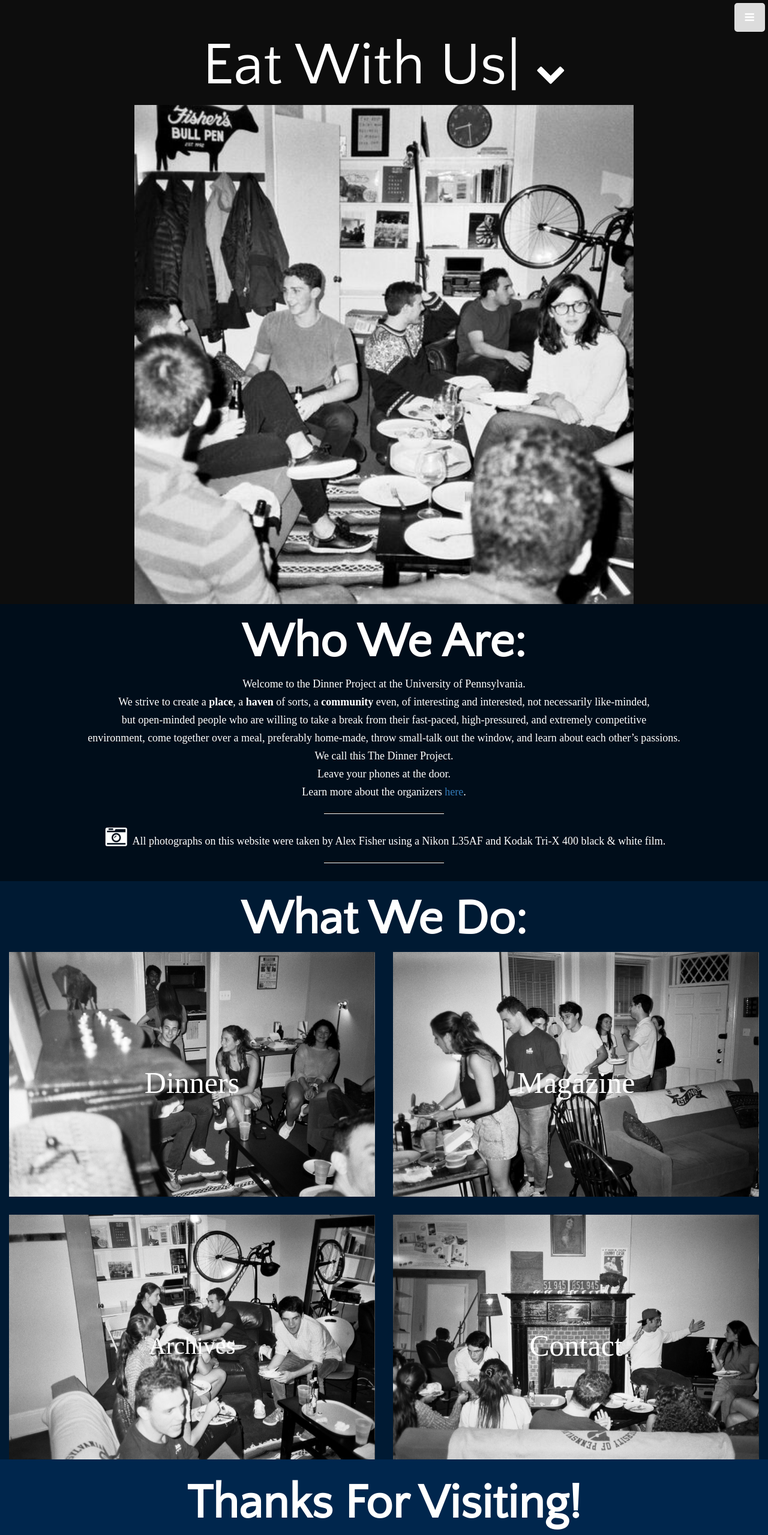
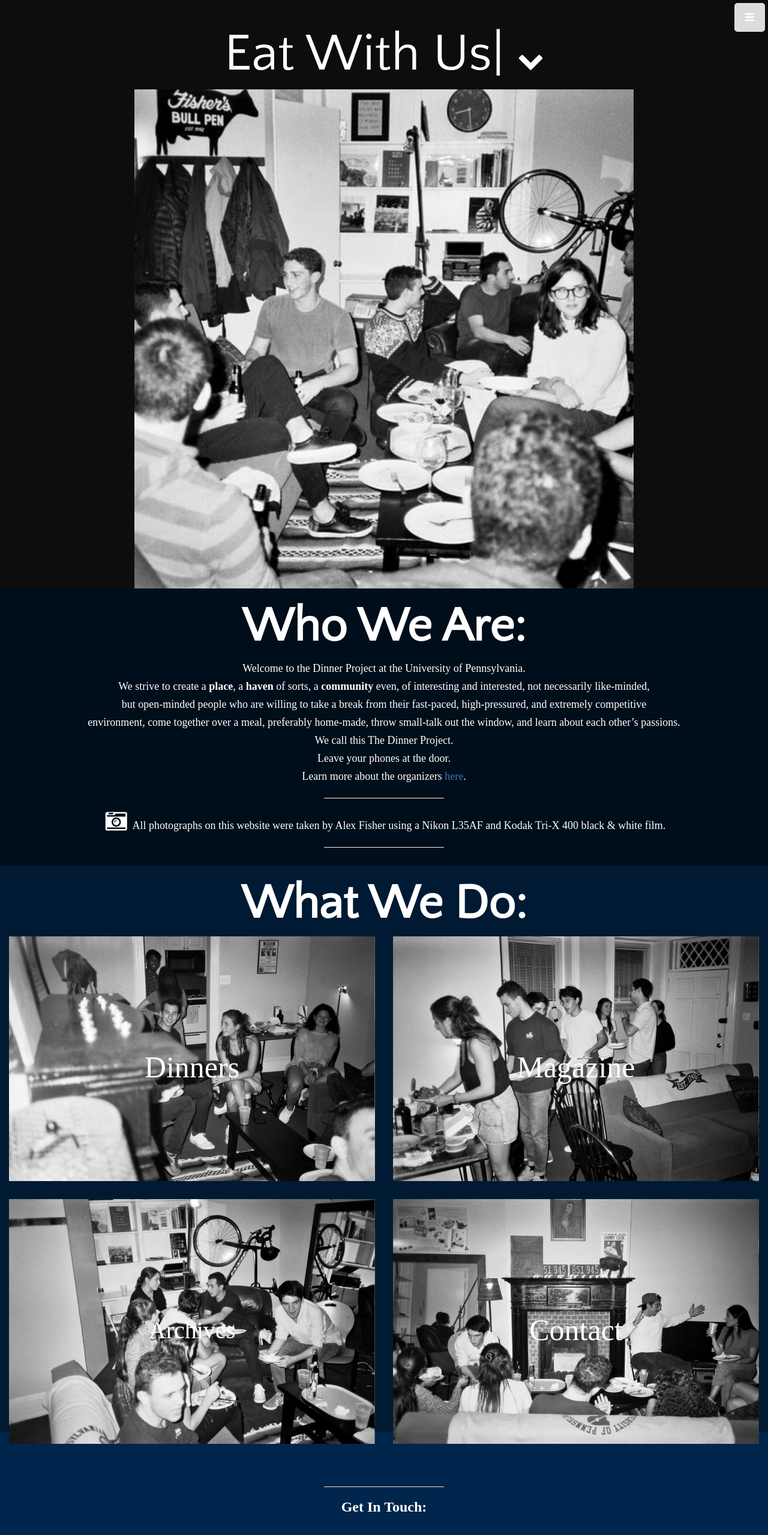
Before and after one commit to naomipohl/dinner-project, a plain HTML site: page index.html in a window 1280 px wide. Shown: the top 2559 px of the page at 60% size. Drawn offline with Linux system fonts and the light colour scheme; a web font is replaced by a local one.

Commit message:
update eat w us font size

```diff
--- a/index.html
+++ b/index.html
@@ -5,7 +5,7 @@
 
     <meta charset="utf-8">
     <meta http-equiv="X-UA-Compatible" content="IE=edge">
-    <meta name="viewport" content="width=device-width; initial-scale=1.0; maximum-scale=1.0; user-scalable=0;" />
+    <meta name="viewport" content="width=device-width, initial-scale=1.0, maximum-scale=1.0, user-scalable=0" />
     <meta name="description" content="Dinner Project UPenn">
     <meta name="keywords" content="Dinner, Project, UPenn">
     <meta name="author" content="Naomi Pohl, Alex Fisher, Daniel Fradin">
@@ -60,7 +60,7 @@
 <div class="container">
     <div class="row">
             <div class="typing" style="margin-top:-75px;text-align:center;">
-              <h1 class='quattro-sans' style='font-size:100px;'><br><span class="ityped"></span>
+              <h1 class='quattro-sans' style='font-size:88px;'><br><span class="ityped"></span>
               <script type="text/javascript" src="js/index.js"></script>
               <script type="text/javascript">
                 window.ityped.init(document.querySelector('.ityped'),{
@@ -169,9 +169,6 @@
 
 <!-- Callout -->
 <section id="footer-section" class="footer-section">
-    <aside class="callout">
-        <h1 id="thanks">Thanks For Visiting!</h1>
-    </aside>
 
 <!-- Footer -->
     <footer>
```
